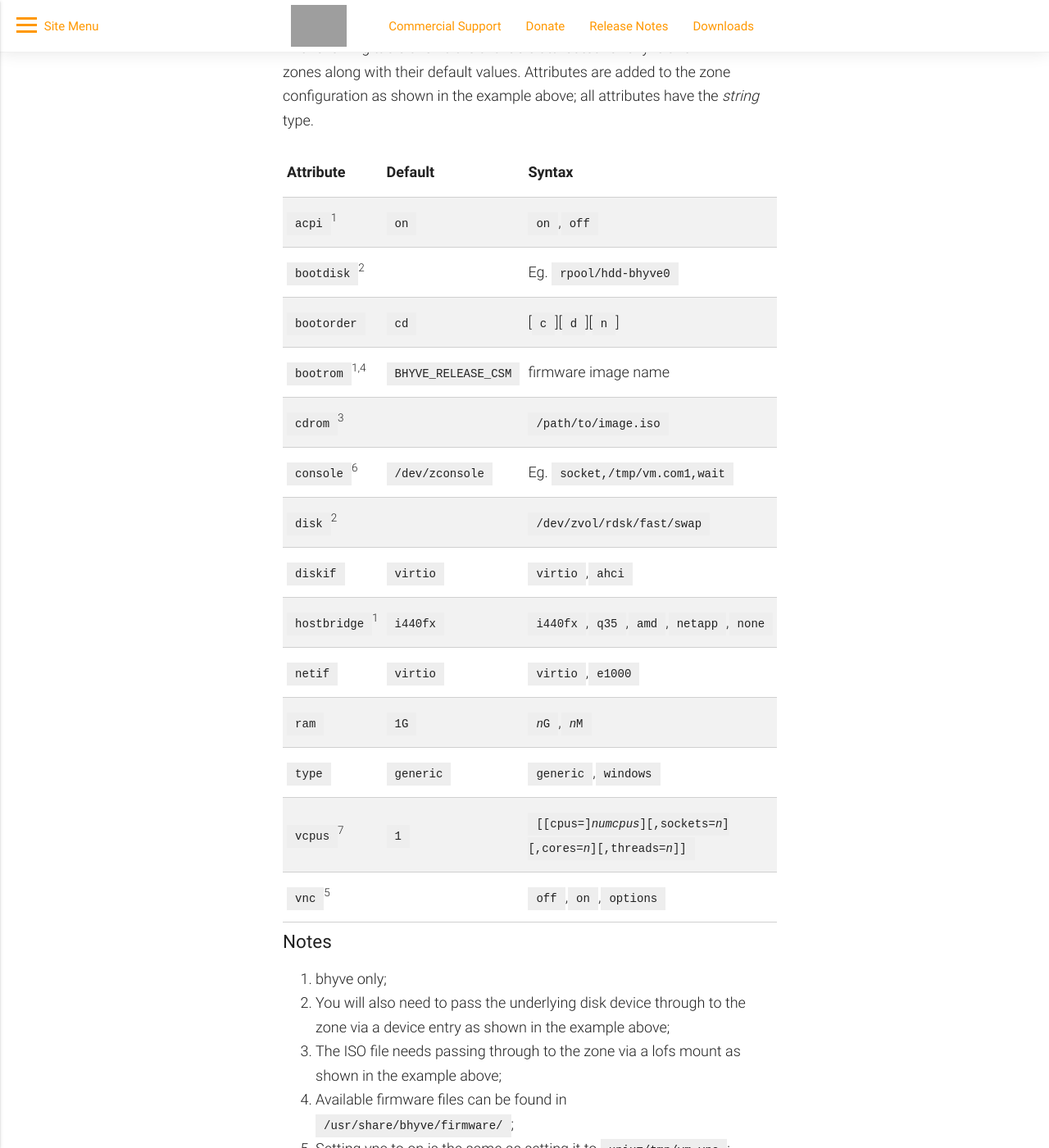
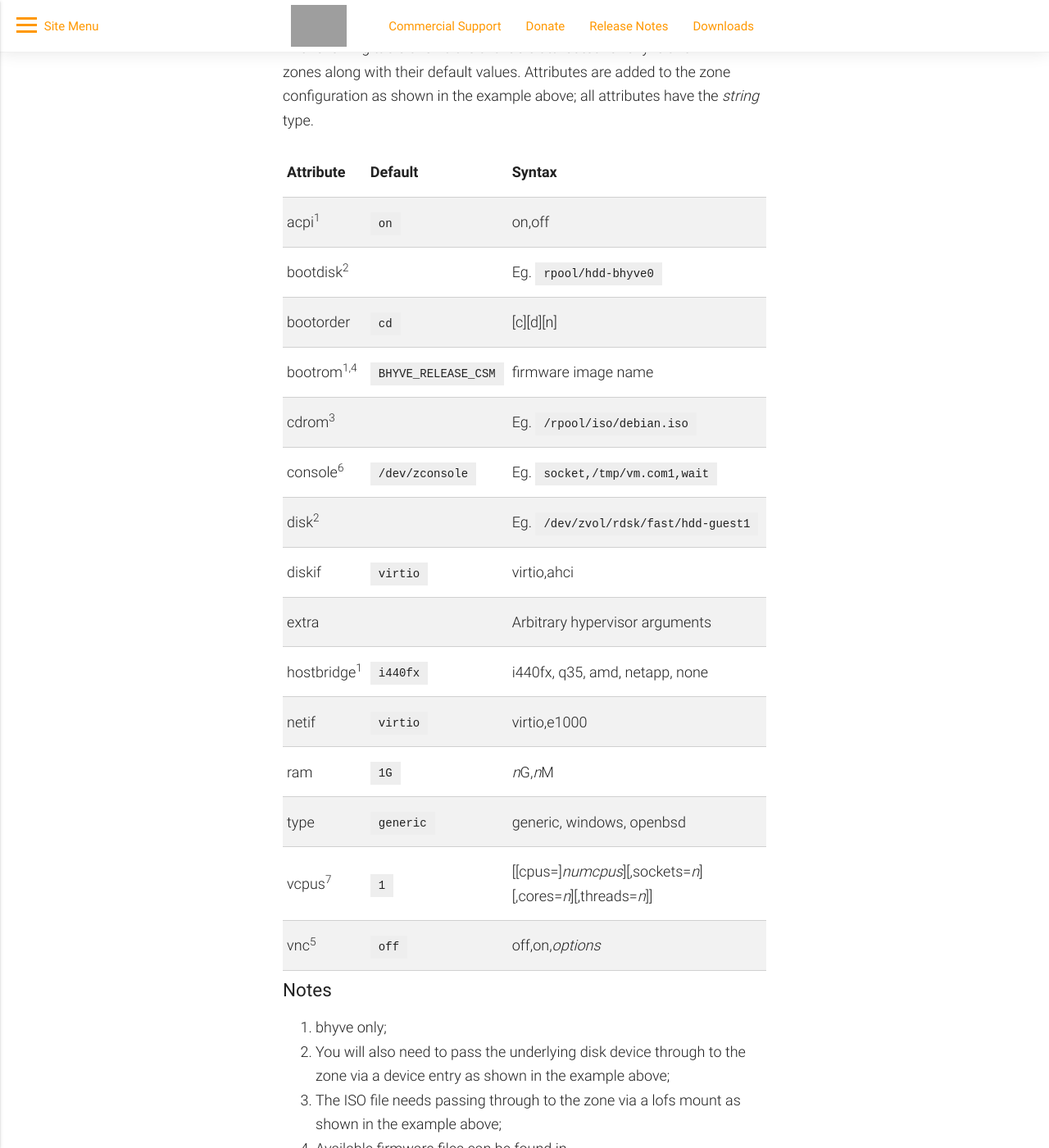
Before and after one commit to omniosorg/omniosorg.github.io, a Jekyll site: the page built from _docs/info/bhyve_kvm_brand.md, in a window 1280 px wide and 1400 px high, scrolled down 1598 px. Shown: the whole window at 82% size. Built offline with Jekyll 4.4.1, drawn with Linux system fonts in a browser that asks for light colours; some of the changed text lies outside the part shown; grey boxes are pictures that could not be loaded.

Commit message:
Update bhyve/kvm page

````diff
--- a/_docs/info/bhyve_kvm_brand.md
+++ b/_docs/info/bhyve_kvm_brand.md
@@ -75,22 +75,23 @@ configuration as shown in the example above; all attributes have the
 _string_ type.
 
 {:.bordered .responsive-table .bordered}
-| Attribute                     | Default                | Syntax
-| ---                           | ---                    | ---
-| `acpi`<sup>1</sup>            | `on`                   | `on`,`off`
-| `bootdisk`<sup>2</sup>        |                        | Eg. `rpool/hdd-bhyve0`
-| `bootorder`                   | `cd`                   | [`c`][`d`][`n`]
-| `bootrom`<sup>1,4</sup>       | `BHYVE_RELEASE_CSM`    | firmware image name
-| `cdrom`<sup>3</sup>           |                        | `/path/to/image.iso`
-| `console`<sup>6</sup>         | `/dev/zconsole`        | Eg. `socket,/tmp/vm.com1,wait`
-| `disk`<sup>2</sup>            |                        | `/dev/zvol/rdsk/fast/swap`
-| `diskif`                      | `virtio`               | `virtio`,`ahci`
-| `hostbridge`<sup>1</sup>      | `i440fx`               | `i440fx`,`q35`,`amd`,`netapp`,`none`
-| `netif`                       | `virtio`               | `virtio`,`e1000`
-| `ram`                         | `1G`                   | <code><i>n</i>G</code>,<code><i>n</i>M</code>
-| `type`                        | `generic`              | `generic`,`windows`
-| `vcpus`<sup>7</sup>           | `1`                    | <code>[[cpus=]<i>numcpus</i>][,sockets=<i>n</i>][,cores=<i>n</i>][,threads=<i>n</i>]]</code>
-| `vnc`<sup>5</sup>             |                        | `off`,`on`,`options`
+| Attribute			| Default		| Syntax
+| ---				| ---			| ---
+| acpi<sup>1</sup>		| `on`			| on,off
+| bootdisk<sup>2</sup>		|			| Eg. `rpool/hdd-bhyve0`
+| bootorder			| `cd`			| [c][d][n]
+| bootrom<sup>1,4</sup>		| `BHYVE_RELEASE_CSM`	| firmware image name
+| cdrom<sup>3</sup>		|			| Eg. `/rpool/iso/debian.iso`
+| console<sup>6</sup>		| `/dev/zconsole`	| Eg. `socket,/tmp/vm.com1,wait`
+| disk<sup>2</sup>		|			| Eg. `/dev/zvol/rdsk/fast/hdd-guest1`
+| diskif			| `virtio`		| virtio,ahci
+| extra				|			| Arbitrary hypervisor arguments
+| hostbridge<sup>1</sup>	| `i440fx`		| i440fx, q35, amd, netapp, none
+| netif				| `virtio`		| virtio,e1000
+| ram				| `1G`			| <i>n</i>G,<i>n</i>M
+| type				| `generic`		| generic, windows, openbsd
+| vcpus<sup>7</sup>		| `1`			| [[cpus=]_numcpus_][,sockets=_n_][,cores=_n_][,threads=_n_]]
+| vnc<sup>5</sup>		| `off`			| off,on,_options_
 
 ### Notes
 
@@ -118,5 +119,11 @@ one option is to use the mini `socat` utility that comes with the brand.
 omnios# /usr/lib/brand/bhyve/socat /data/zone/bhyve/root/tmp/vm.vnc 5905
 ```
 
+or use the full socat utility from extra:
+
+```terminal
+omnios# socat TCP-LISTEN:5905  UNIX-CONNECT:/data/zone/bhyve/root/tmp/vm.vnc
+```
+
 > It is intended that future zone management tools incorporate this feature
 > in an easy-to-use way.
````
Also changed, not shown: other parts of _docs/info/bhyve_kvm_brand.md (+1 -1 lines).
